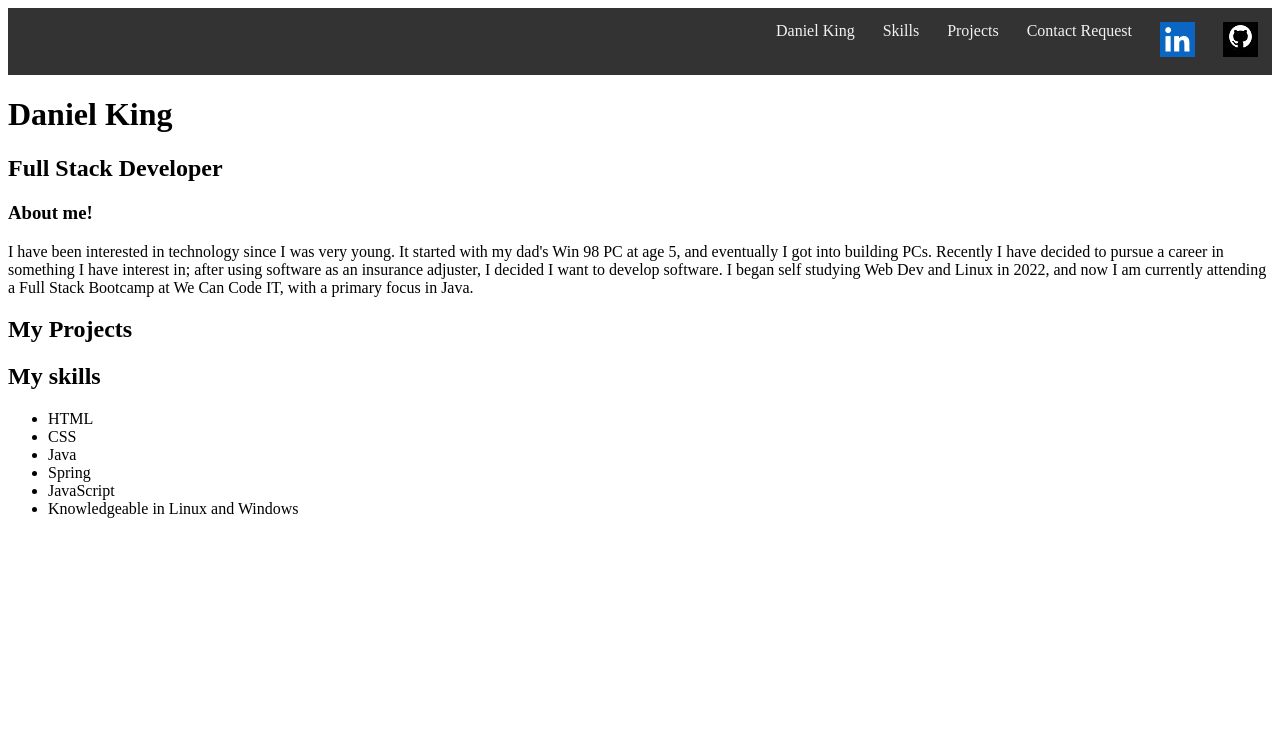
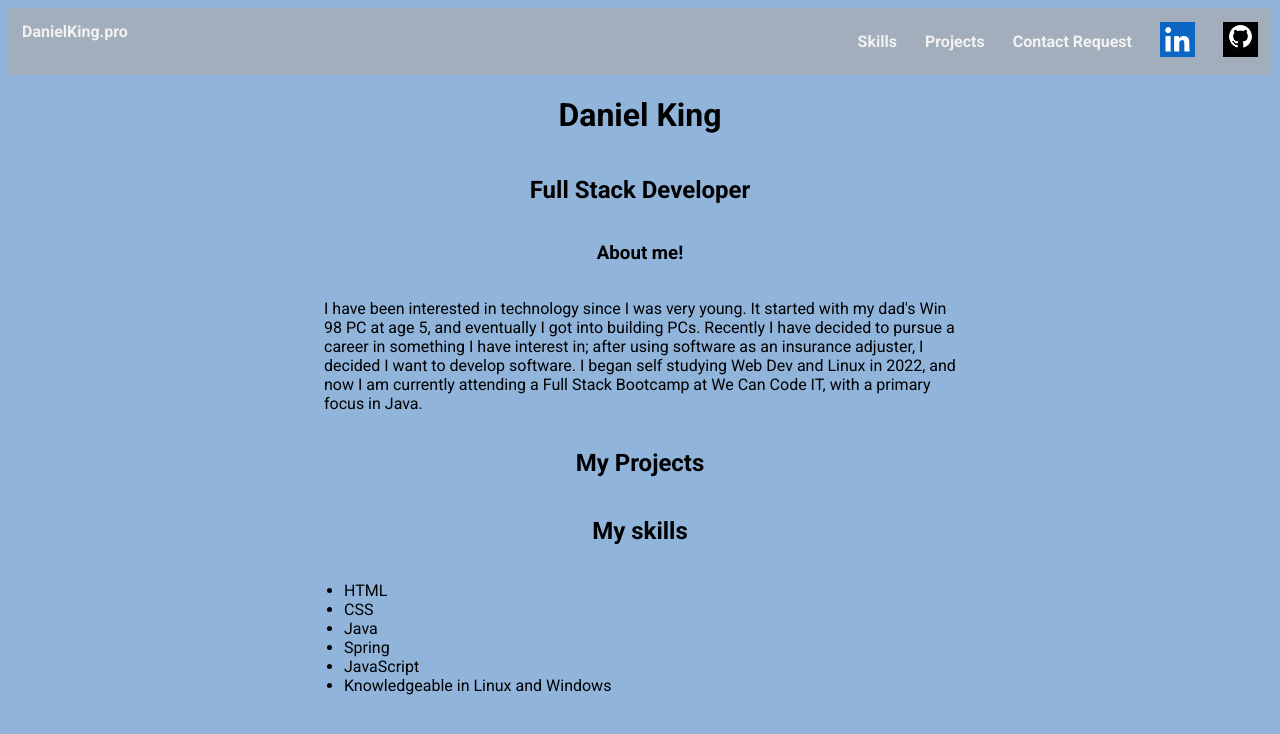
Before and after one commit to 1DanielKing/1DanielKing.github.io, a plain HTML site: page index.html in a window 1280 px wide. Drawn offline with Linux system fonts and the light colour scheme.

Commit message:
changes made!

```diff
--- a/contactstyle.css
+++ /dev/null
@@ -1,8 +0,0 @@
-main {
-    display: flex;
-    flex-direction: column;
-    align-items: center; /* This will center the children horizontally */
-    justify-content: center; /* This will center the children vertically if the main element has a specified height */
-    /* Other styles such as background */
-
-  }
--- a/index.html
+++ b/index.html
@@ -5,42 +5,31 @@
     <meta name="viewport" content="width=device-width, initial-scale=1.0" />
     <title>Daniel's Site</title>
     <link rel="stylesheet" type="text/css" href="styles.css" />
+    <link rel="preconnect" href="https://fonts.googleapis.com">
+<link rel="preconnect" href="https://fonts.gstatic.com" crossorigin>
+<link href="https://fonts.googleapis.com/css2?family=Roboto:wght@400;700&display=swap" rel="stylesheet">
   </head>
   <body>
-    <script>
-      // When the user scrolls the page, execute the function
-      window.onscroll = function() {myFunction()};
-
-      // Get the navbar
-      var navbar = document.getElementById("navbar");
-
-      // Get the offset position of the navbar
-      var sticky = navbar.offsetTop;
-
-      // Add the sticky class to the navbar when you reach its scroll position. Remove "sticky" when you leave the scroll position
-      function myFunction() {
-        if (window.pageYOffset >= sticky) {
-          navbar.classList.add("sticky")
-        } else {
-          navbar.classList.remove("sticky");
-        }
-      }
-      </script>
     <header>
       <!-- Top Nav / Link Bar -->
       <nav id="navbar">
+        <div id="homelink">
+          <a href="index.html"><b>DanielKing.pro</b></a>
+        </div>
+        <div id="links">
+          <a><b>Skills</b></a>
+          <a><b>Projects</b></a>
+          <a href="contact.html"><b>Contact Request</b></a>
           <!-- images with links to socials -->
+          <a href="https://www.linkedin.com/in/daniel-king-926672153/"
+            ><img src="img/linkedin.png" alt="LinkedIn"
+          /></a>
           <a href="https://www.github.com/1DanielKing"
-        ><img id="linkpic" src="img/gitblack.png" alt="GitHub Invertocat logo"
+            ><img
+              src="img/gitblack.png"
+              alt="GitHub Invertocat logo"
           /></a>
-      <a href="https://www.linkedin.com/in/daniel-king-926672153/"
-        ><img id="" src="img/linkedin.png" alt="LinkedIn"
-      /></a>
-      <!-- Page ref buttons (NEED FIXED) -->
-      <a href="contact.html">Contact Request</a>
-      <a>Projects</a>
-      <a>Skills</a>
-      <a>Daniel King</a>
+        </div>
       </nav>
     </header>
     <main>
@@ -49,11 +38,12 @@
       <h3 class="heading">About me!</h3>
       <p class="textbody">
         I have been interested in technology since I was very young. It started
-        with my dad's Win 98 PC at age 5, and eventually I got into building PCs.
-        Recently I have decided to pursue a career in something I have interest in;
-        after using software as an insurance adjuster, I decided I want to develop software.
-        I began self studying Web Dev and Linux in 2022, and now I am currently attending
-        a Full Stack Bootcamp at We Can Code IT, with a primary focus in Java.
+        with my dad's Win 98 PC at age 5, and eventually I got into building
+        PCs. Recently I have decided to pursue a career in something I have
+        interest in; after using software as an insurance adjuster, I decided I
+        want to develop software. I began self studying Web Dev and Linux in
+        2022, and now I am currently attending a Full Stack Bootcamp at We Can
+        Code IT, with a primary focus in Java.
       </p>
       <h2 class="heading">My Projects</h2>
       <h2 class="heading">My skills</h2>
@@ -65,9 +55,7 @@
         <li>JavaScript</li>
         <li>Knowledgeable in Linux and Windows</li>
       </ul>
-
     </main>
-    <footer>
-    </footer>
+    <footer></footer>
   </body>
 </html>
--- a/styles.css
+++ b/styles.css
@@ -2,40 +2,50 @@
 
 /* Style the navbar */
 #navbar {
-    overflow: hidden;
-    background-color: #333;
+  background-color: #a2aebbff;
+  display: flex;
+  flex-direction: row;
+  align-items: flex-start;
+  flex-wrap: nowrap;
+  justify-content: space-between;
+  font-family: "Roboto", sans-serif;
 }
 
-  /* Navbar links */
+/* Navbar anchors styles*/
 #navbar a {
   float: right;
   display: block;
   color: #f2f2f2;
-    align-content: right;
+  align-content: center;
   padding: 14px;
   text-decoration: none;
+
 }
 
-  /* Page content */
-  .content {
-    padding: 16px;
+#homelink {
+  display: flex;
+  justify-content: flex-start;
 }
 
-  /* The sticky class is added to the navbar with JS when it reaches its scroll position */
-  .sticky {
-    position: fixed;
-    top: 0;
-    width: 100%;
+#links {
+  display: flex;
+  justify-content: flex-end;
 }
 
-  /* Add some top padding to the page content to prevent sudden quick movement (as the navigation bar gets a new position at the top of the page (position:fixed and top:0) */
-  .sticky + .content {
-    padding-top: 60px;
+/* Background color */
+body {
+  font-family: "Roboto", sans-serif;
+  background-color: #90b4da;
   }
 
+main{
+  display: flex;
+  flex-direction: column;
+  flex-wrap: nowrap;
+  justify-content: center;
+  align-items: center;
+}
 
-
-  /* Background color */
-  index body{
-    background-color: #90b4da;
+.textbody{
+  width: 50%;
 }
```
Also changed, not shown: contact.html (+27 -3 lines). Lines whose indentation alone changed are shown as unchanged.
